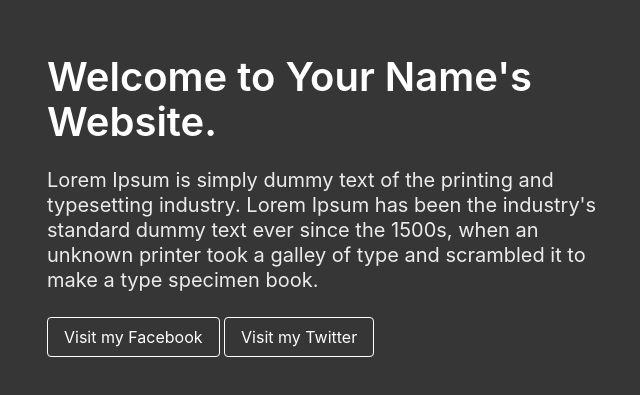
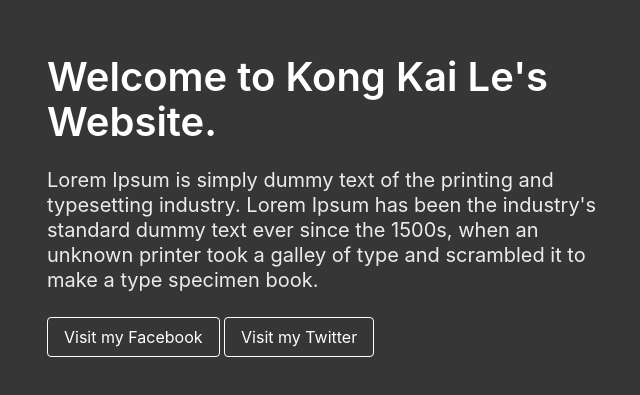
Before and after one commit to KaiLe812/kongkaile.github.io, a plain HTML site: page index.html in a window 1280 px wide. Shown: the part 195-590 px from the top of the page, without its empty margins (311-951 px from the left). Drawn offline with nearby package versions, Linux system fonts and the light colour scheme.

Commit message:
Update index.html

```diff
--- a/index.html
+++ b/index.html
@@ -13,7 +13,7 @@
             <div class="columns is-vcentered is-centered">
                 <div class="column is-6">
                     <div class="block">
-                        <h1 class="title is-2">Welcome to Your Name's Website.</h1>
+                        <h1 class="title is-2">Welcome to Kong Kai Le's Website.</h1>
                     </div>
                     <div class="block">
                         <h2 class="subtitle">Lorem Ipsum is simply dummy text of the printing and typesetting industry. Lorem Ipsum has been the industry's standard dummy text ever since the 1500s, when an unknown printer took a galley of type and scrambled it to make a type specimen book.<br>
```
